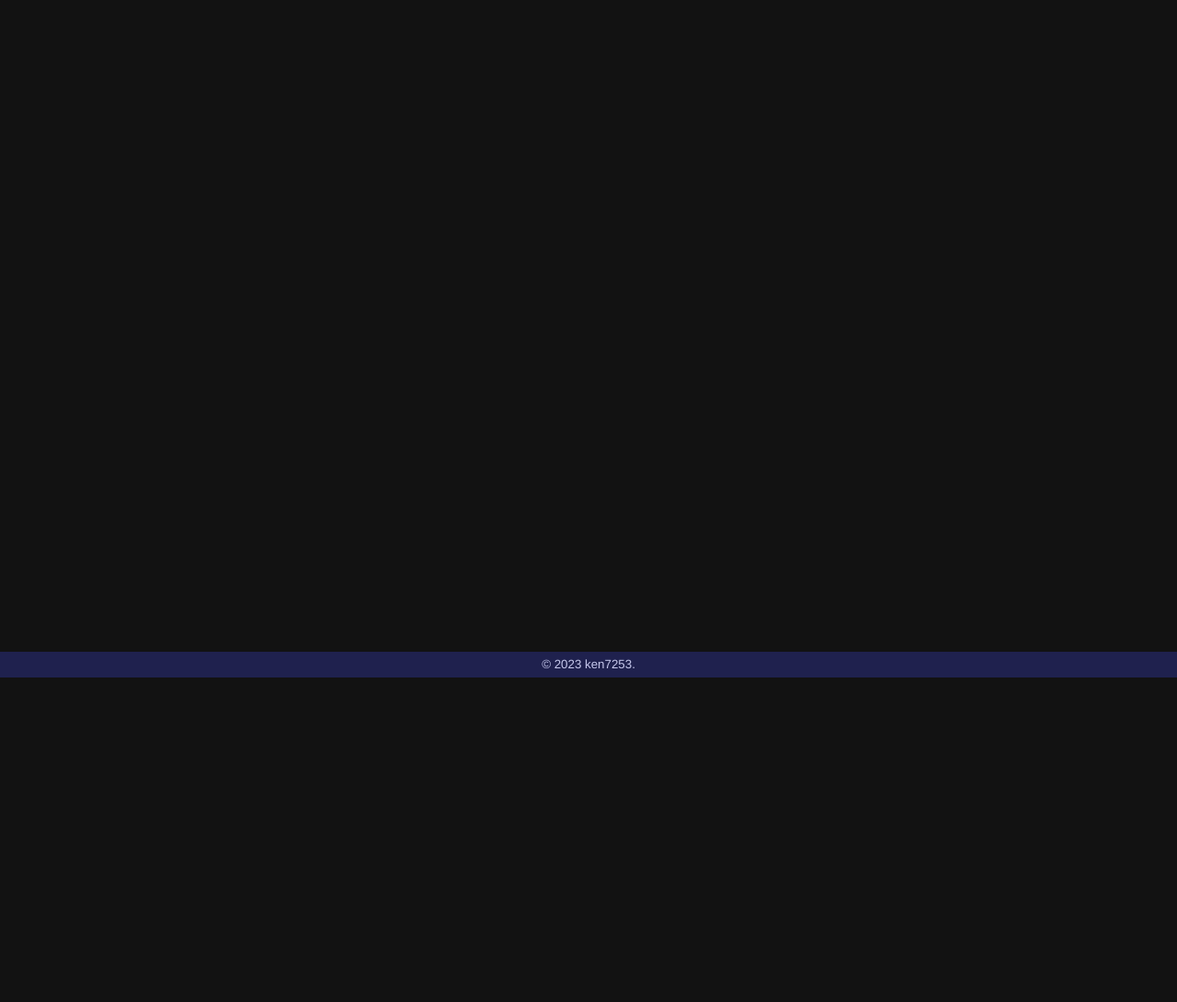
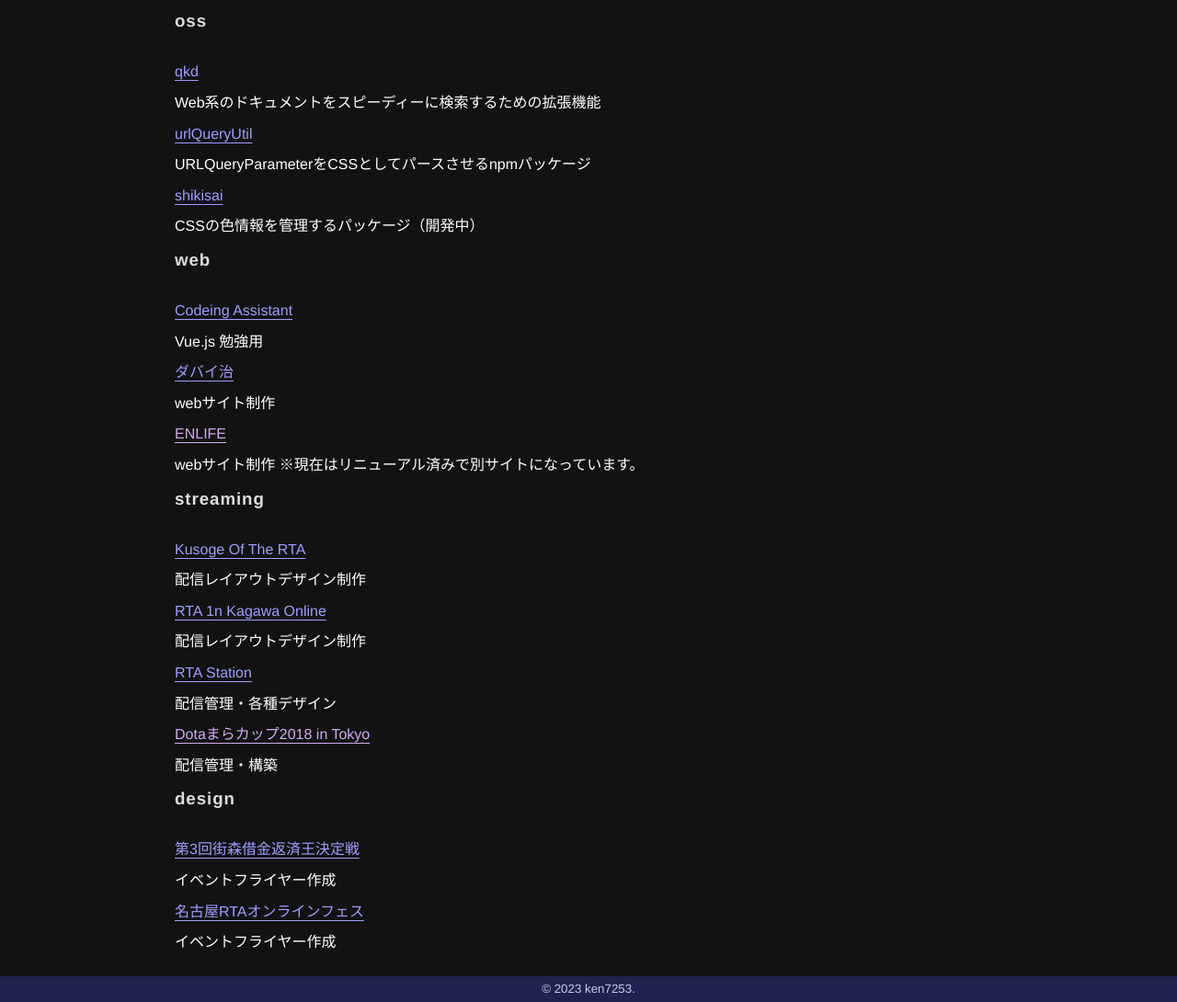
Before and after one commit to ken7253/d6, an Astro site: page /works in a window 1280 px wide. Shown: the part 182-1272 px from the top of the page at 92% size. Before the commit the page ends 919 px from the top, so only its background shows below. Built offline with nearby package versions, Linux system fonts and the light colour scheme; Astro itself is replaced by a stand-in of ours; a web font is replaced by a local one.

Commit message:
作ったもの一覧を表示

```diff
--- /dev/null
+++ b/src/content/data/works.json
@@ -0,0 +1,79 @@
+{
+  "works": {
+    "oss": [
+      {
+        "title": "qkd",
+        "description": "Web系のドキュメントをスピーディーに検索するための拡張機能",
+        "link": "https://chrome.google.com/webstore/detail/quick-docs/clcbhlinmkbdkmlemcelfgmfcliejabm"
+      },
+      {
+        "title": "urlQueryUtil",
+        "description": "URLQueryParameterをCSSとしてパースさせるnpmパッケージ",
+        "link": "https://www.npmjs.com/package/url-query-util"
+      },
+      {
+        "title": "shikisai",
+        "description": "CSSの色情報を管理するパッケージ（開発中）",
+        "link": "https://github.com/ken7253/shikisai"
+      }
+    ],
+    "web": [
+      {
+        "title": "Codeing Assistant",
+        "description": "Vue.js 勉強用",
+        "link": "https://coding-assistant.netlify.app/"
+      },
+      {
+        "title": "ダバイ治",
+        "description": "webサイト制作",
+        "link": "https://dabaiosamu.com/"
+      },
+      {
+        "title": "ENLIFE",
+        "description": "webサイト制作\n※現在はリニューアル済みで別サイトになっています。",
+        "link": ""
+      }
+    ],
+    "streaming": [
+      {
+        "title": "Kusoge Of The RTA",
+        "description": "配信レイアウトデザイン制作",
+        "link": "https://oengus.io/marathon/kusoge",
+        "date": "2020/07/04-2020/07/05"
+      },
+      {
+        "title": "RTA 1n Kagawa Online",
+        "description": "配信レイアウトデザイン制作",
+        "link": "https://www.twitch.tv/collections/Ikv6MCif-hU0Iw",
+        "date": "2020/03/07-2020/03/08"
+      },
+      {
+        "title": "RTA Station",
+        "description": "配信管理・各種デザイン",
+        "link": "https://twitter.com/RtaStation",
+        "date": "2019/4/14"
+      },
+      {
+        "title": "Dotaまらカップ2018 in Tokyo",
+        "description": "配信管理・構築",
+        "link": "",
+        "date": "2018/7/28"
+      }
+    ],
+    "design": [
+      {
+        "title": "第3回街森借金返済王決定戦",
+        "description": "イベントフライヤー作成",
+        "link": "https://tonamel.com/competition/iuYAH",
+        "date": "2020/10/04"
+      },
+      {
+        "title": "名古屋RTAオンラインフェス",
+        "description": "イベントフライヤー作成",
+        "link": "https://twitter.com/NagoyaRTA/status/1263628991136579584",
+        "date": "2020/5/30-2020/5/31"
+      }
+    ]
+  },
+  "auther": "ken7253"
+}
--- a/src/pages/works/index.astro
+++ b/src/pages/works/index.astro
@@ -1,5 +1,8 @@
 ---
 import Layout, { type OGProperty } from '@layouts/Layout.astro';
+import { works } from '~/content/data/works.json';
+
+const category = Object.keys(works) as (keyof typeof works)[];
 
 const ogp: Partial<OGProperty> = {};
 const pageName = 'works';
@@ -8,4 +11,23 @@ const description = '作ったものとか';
 
 <Layout title={pageName} description={description} ogp={ogp}>
   <h2>{pageName}</h2>
+  {
+    category.map((cat) => {
+      return (
+        <div>
+          <h3>{cat}</h3>
+          <dl>
+            {works[cat].map((v) => {
+              return (
+                <dt>
+                  <a href={v.link}>{v.title}</a>
+                </dt>
+                <dd>{v.description}</dd>
+              );
+            })}
+          </dl>
+        </div>
+      );
+    })
+  }
 </Layout>
```
